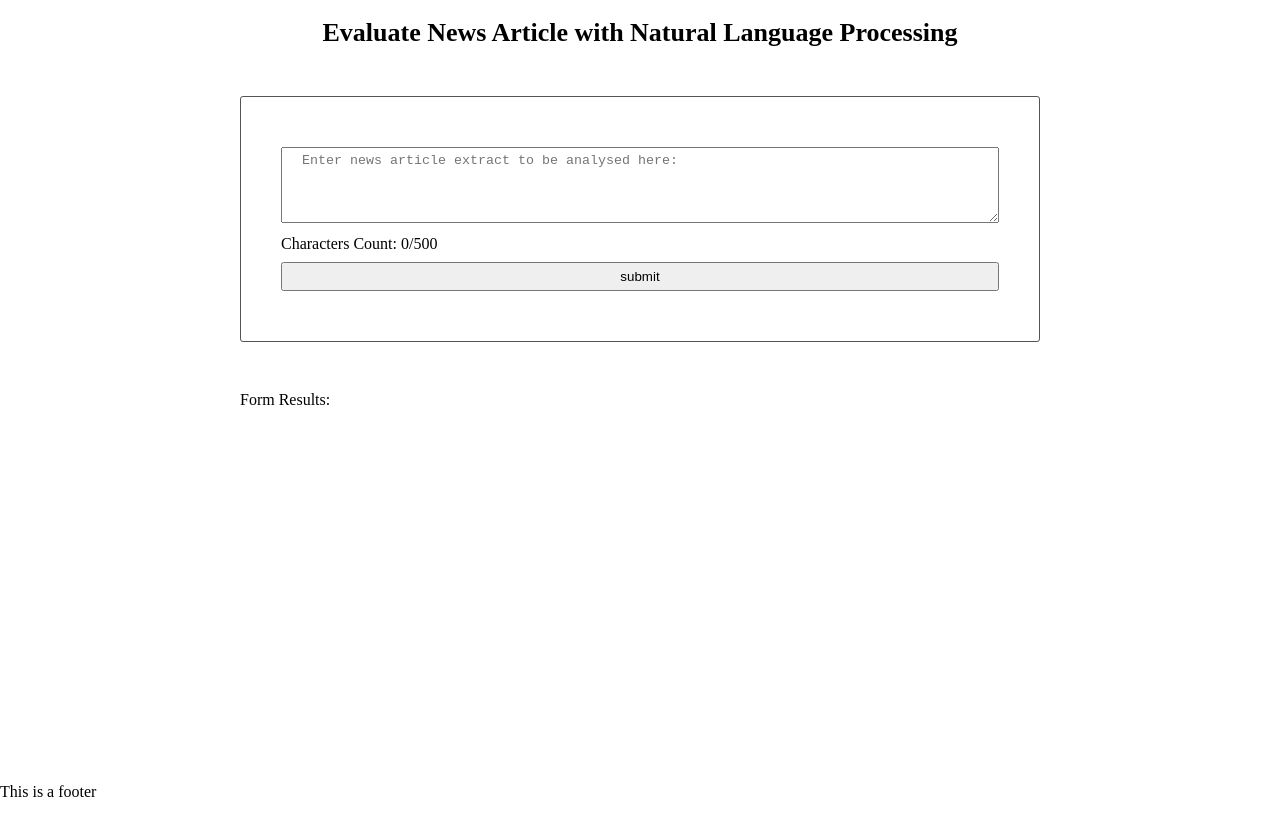
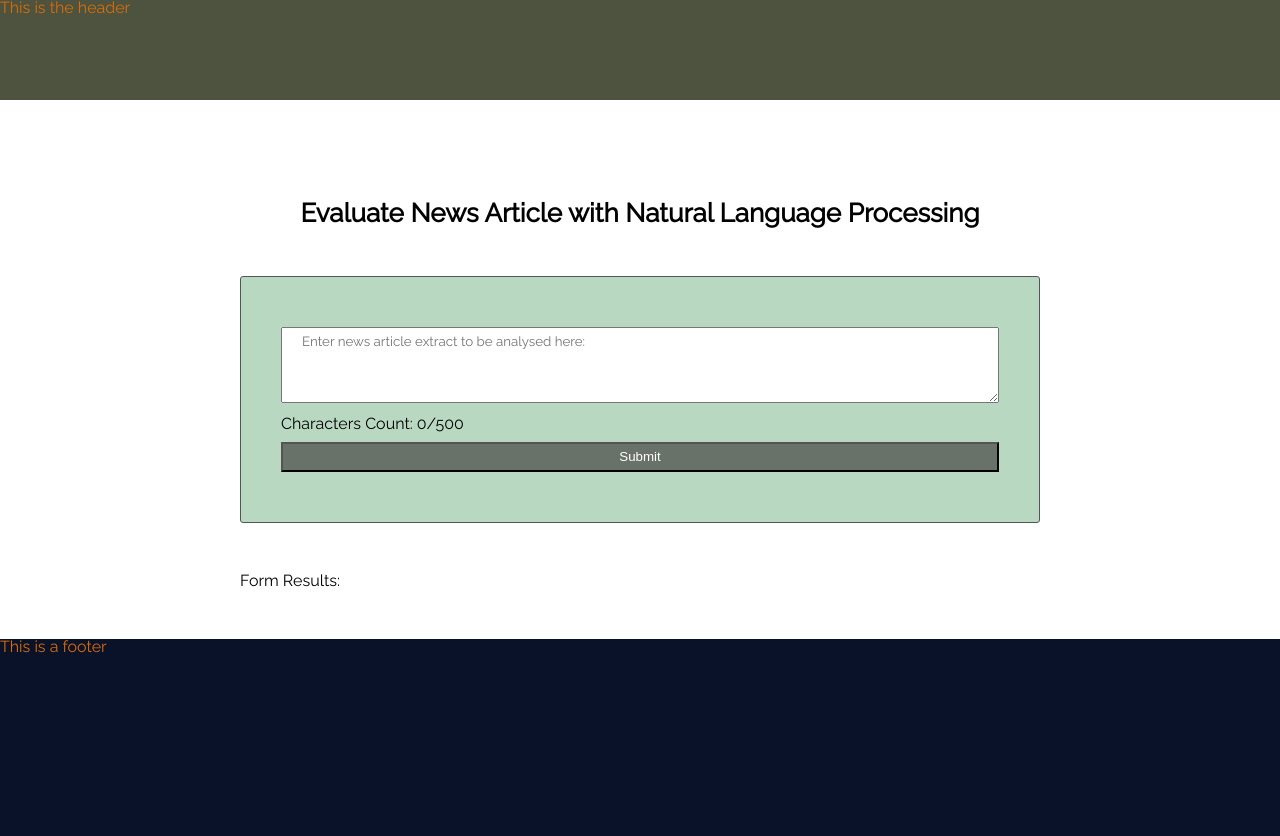
Before and after one commit to AbuBakr-S/evaluate-news-nlp, a website built with webpack: page src/client/views/index.html in a window 1280 px wide. Before the commit the page ends 800 px from the top, so only its background shows below. Built offline with nearby package versions, Linux system fonts and the light colour scheme.

Commit message:
feat: Initialise colour palette

```diff
--- a/src/client/styles/base.scss
+++ b/src/client/styles/base.scss
@@ -1,7 +1,33 @@
+@import url('https://fonts.googleapis.com/css2?family=Raleway&display=swap');
+
 body {
     display: flex;
     flex-direction: column;
     min-height: 100vh;
+    font-family: 'Raleway', sans-serif;
+}
+
+main {
+    flex: 2;
+    margin-top: 100px;
+}
+
+section {
+    max-width: 800px;
+    margin: 50px auto;
+}
+
+form {
+    background-color: #b9d8c2;
+}
+
+form textarea {
+    font-family: 'Raleway', sans-serif;
+}
+
+form input[type=submit] {
+    background-color: #697268;
+    color: #fff;
 }
 
 h1 {
@@ -9,12 +35,3 @@ h1 {
     font-size: 26px;
     font-weight: bold;
 }
-
-main {
-    flex: 2;
-}
-
-section {
-    max-width: 800px;
-    margin: 50px auto;
-}
--- a/src/client/styles/footer.scss
+++ b/src/client/styles/footer.scss
@@ -0,0 +1,5 @@
+footer {
+    background-color: #0a122a;
+    color: #d96c06;
+    height: 200px;
+}
--- a/src/client/styles/header.scss
+++ b/src/client/styles/header.scss
@@ -1,5 +1,5 @@
 header {
-    display: flex;
-    justify-content: space-between;
-    padding: 10px 40px;
+    background-color: #4e5340;
+    color: #d96c06;
+    height: 100px;
 }
--- a/src/client/views/index.html
+++ b/src/client/views/index.html
@@ -8,7 +8,7 @@
     <body>
 
         <header>
-
+            <p>This is the header</p>
         </header>
 
         <main>
@@ -18,7 +18,7 @@
                 <form onsubmit="return Client.handleSubmit(event)">
                     <textarea id="analyse-text" name="analyse-text" placeholder="Enter news article extract to be analysed here:" rows="4" cols="50" required maxlength="500" onkeyup="return Client.charCountUpdate()"></textarea>
                     <span id=char-count>Characters Count: 0/500</span>
-                    <input type="submit" value="submit" onsubmit="return Client.handleSubmit(event)">
+                    <input type="submit" value="Submit" onsubmit="return Client.handleSubmit(event)">
                 </form>
             <section>
 
```
